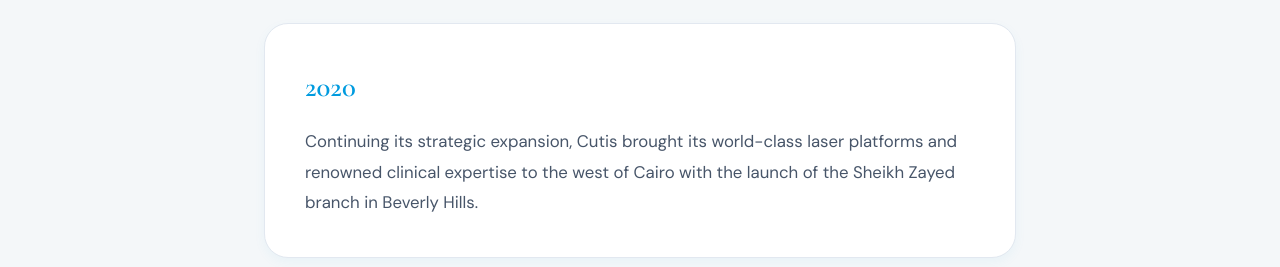
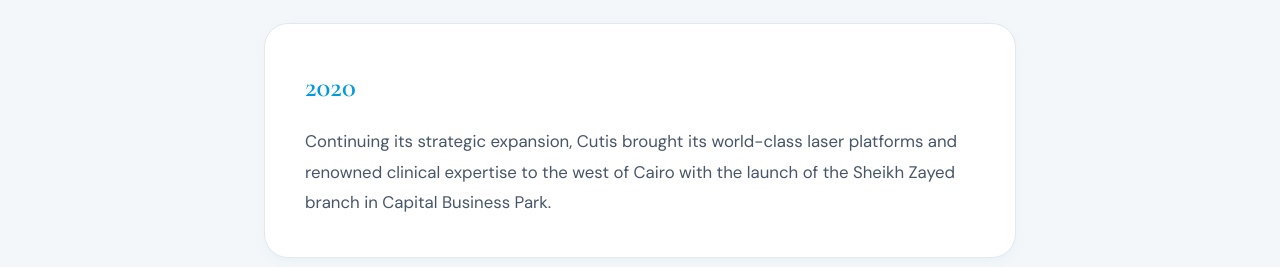
Before and after one commit to seif8545/cutis, a React (Create React App) app: page /history in a window 1280 px wide. Shown: the part 2640-2907 px from the top of the page. Built offline with nearby package versions, Linux system fonts and the light colour scheme.

Commit message:
Update location description for Sheikh Zayed branch

```diff
--- a/src/pages/HistoryPage.jsx
+++ b/src/pages/HistoryPage.jsx
@@ -41,7 +41,7 @@
     },
     {
       year: "2020",
-      text: "Continuing its strategic expansion, Cutis brought its world-class laser platforms and renowned clinical expertise to the west of Cairo with the launch of the Sheikh Zayed branch in Beverly Hills."
+      text: "Continuing its strategic expansion, Cutis brought its world-class laser platforms and renowned clinical expertise to the west of Cairo with the launch of the Sheikh Zayed branch in Capital Business Park."
     }
   ];
 
```
